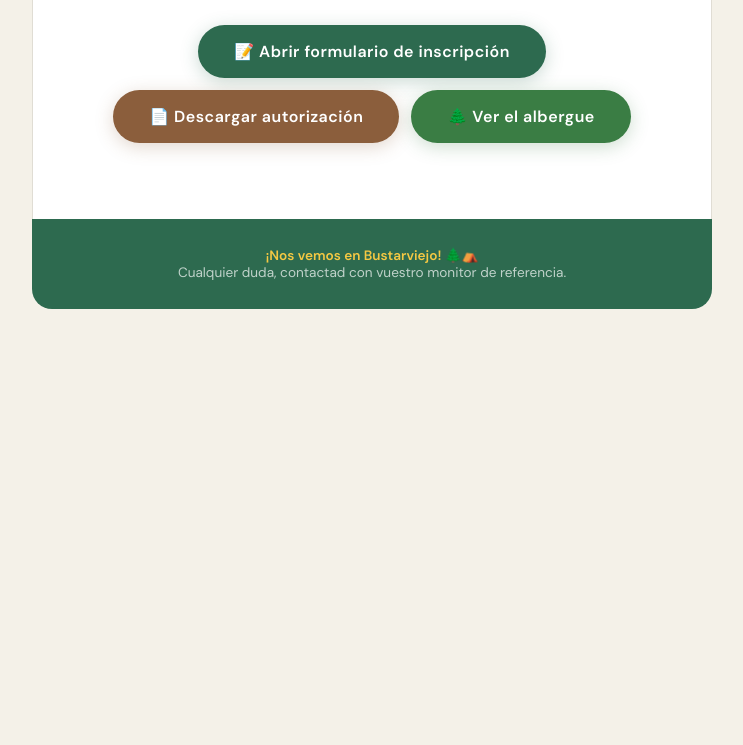
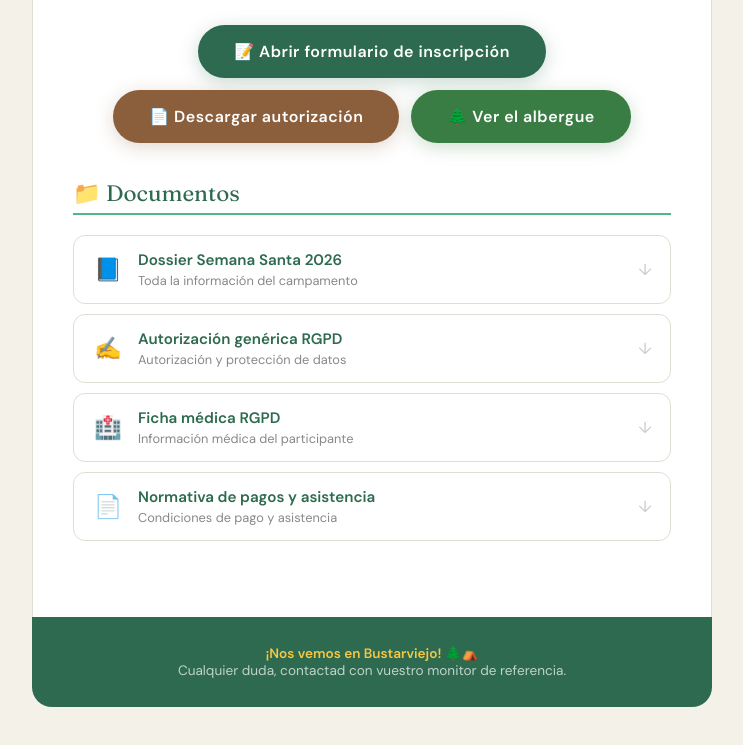
Before and after one commit to iokin/iokin.github.io, a plain HTML site: page campamento-semana-santa.html in a window 1280 px wide. Shown: the part 1536-2281 px from the top of the page, without its empty margins (268-1011 px from the left). Before the commit the page ends 1885 px from the top, so only its background shows below. Drawn offline with Linux system fonts and the light colour scheme.

Commit message:
Add files via upload

```diff
--- a/campamento-semana-santa.html
+++ b/campamento-semana-santa.html
@@ -221,6 +221,35 @@
     }
     .cta-btn--albergue:hover { background: var(--verde-claro); }
 
+    /* ── DOCUMENTOS ── */
+    .doc-list {
+      list-style: none;
+      margin-bottom: 36px;
+    }
+    .doc-list li {
+      border: 1.5px solid #e0ddd4;
+      border-radius: 12px;
+      margin-bottom: 10px;
+      transition: border-color .2s, box-shadow .2s;
+    }
+    .doc-list li:hover {
+      border-color: var(--verde-claro);
+      box-shadow: 0 2px 12px rgba(45,106,79,.1);
+    }
+    .doc-list a {
+      display: flex;
+      align-items: center;
+      gap: 14px;
+      padding: 14px 18px;
+      text-decoration: none;
+      color: var(--texto);
+    }
+    .doc-list .doc-icon { font-size: 1.4rem; min-width: 32px; text-align: center; }
+    .doc-list .doc-info { flex: 1; }
+    .doc-list .doc-name { font-weight: 600; font-size: 0.95rem; color: var(--verde); }
+    .doc-list .doc-desc { font-size: 0.8rem; color: #888; margin-top: 2px; }
+    .doc-list .doc-arrow { color: #ccc; font-size: 1rem; }
+
     /* ── FOOTER ── */
     .footer {
       background: var(--verde);
@@ -354,6 +383,51 @@
       </a>
     </div>
 
+    <!-- DOCUMENTOS -->
+    <div class="section-title">📁 Documentos</div>
+    <ul class="doc-list">
+      <li>
+        <a href="DossierSS2026.pdf" target="_blank" download>
+          <span class="doc-icon">📘</span>
+          <span class="doc-info">
+            <div class="doc-name">Dossier Semana Santa 2026</div>
+            <div class="doc-desc">Toda la información del campamento</div>
+          </span>
+          <span class="doc-arrow">↓</span>
+        </a>
+      </li>
+      <li>
+        <a href="autorizacion-generica-rgpd.pdf" target="_blank" download>
+          <span class="doc-icon">✍️</span>
+          <span class="doc-info">
+            <div class="doc-name">Autorización genérica RGPD</div>
+            <div class="doc-desc">Autorización y protección de datos</div>
+          </span>
+          <span class="doc-arrow">↓</span>
+        </a>
+      </li>
+      <li>
+        <a href="FichaMedica-rgpd.pdf" target="_blank" download>
+          <span class="doc-icon">🏥</span>
+          <span class="doc-info">
+            <div class="doc-name">Ficha médica RGPD</div>
+            <div class="doc-desc">Información médica del participante</div>
+          </span>
+          <span class="doc-arrow">↓</span>
+        </a>
+      </li>
+      <li>
+        <a href="NormativaPagosAsistencia23.pdf" target="_blank" download>
+          <span class="doc-icon">📄</span>
+          <span class="doc-info">
+            <div class="doc-name">Normativa de pagos y asistencia</div>
+            <div class="doc-desc">Condiciones de pago y asistencia</div>
+          </span>
+          <span class="doc-arrow">↓</span>
+        </a>
+      </li>
+    </ul>
+
   </div><!-- /card -->
 
   <!-- FOOTER -->
```
